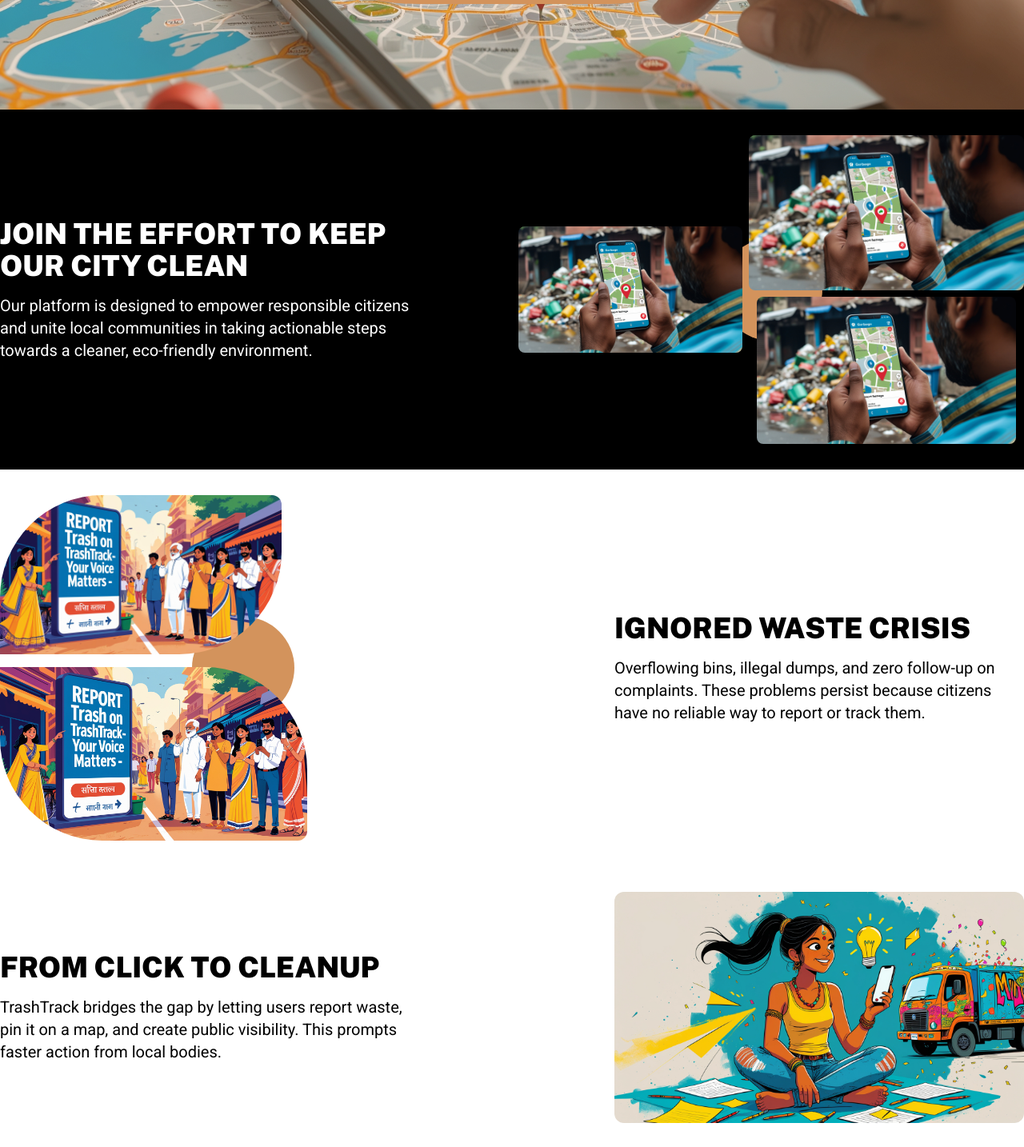
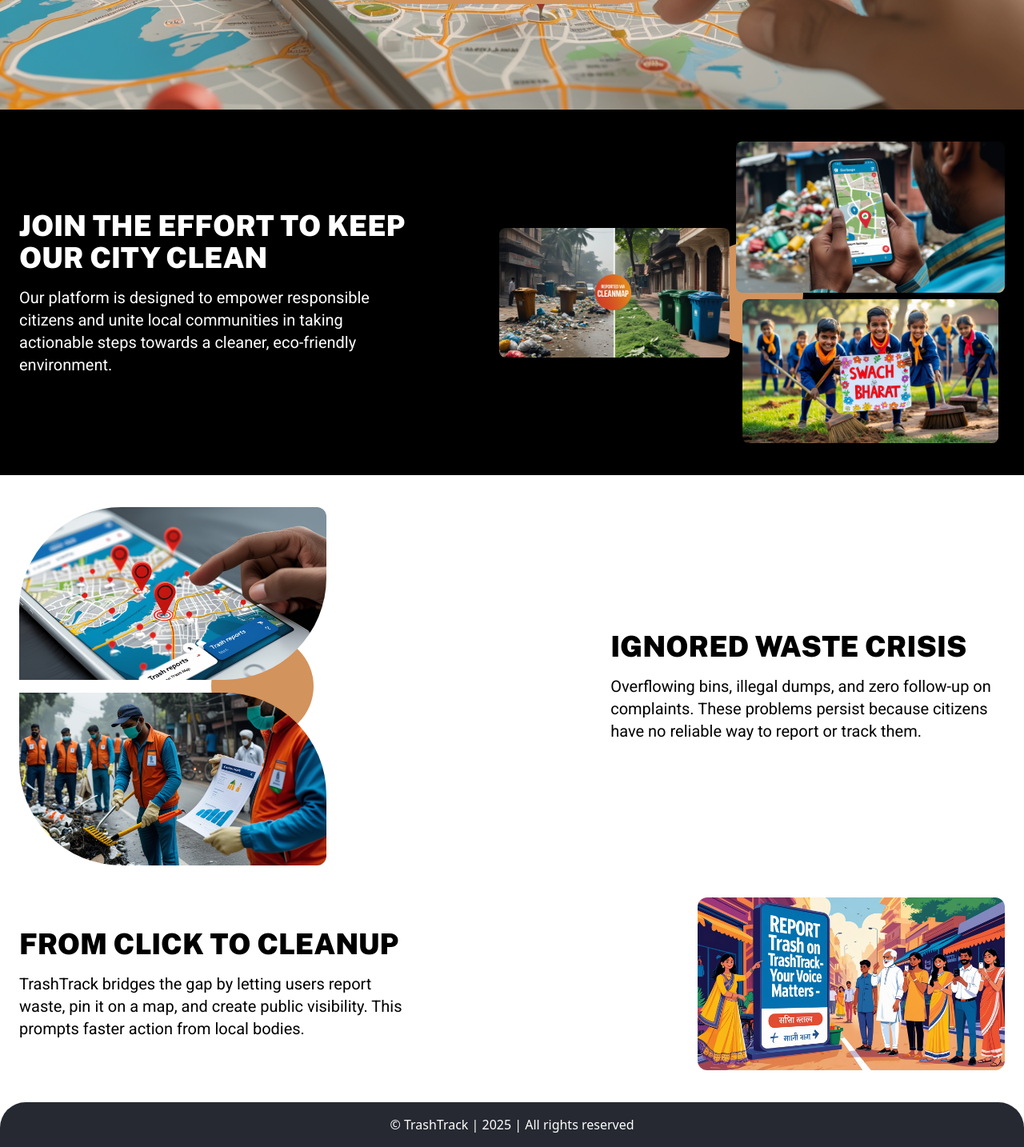
Before and after one commit to Hiren-Sarvaiya/TrashTrack46, a Next.js app: page /about in a window 1280 px wide. Shown: the part 360-1794 px from the top of the page at 80% size. Built offline with nearby package versions, Linux system fonts and the light colour scheme; no server answers.

Commit message:
about page completed

```diff
--- a/app/about/page.js
+++ b/app/about/page.js
@@ -5,6 +5,7 @@
 
 const About = () => {
   const { setIsPageLoaded } = useAppContext()
+
   useEffect(() => {
     const handleLoad = () => requestAnimationFrame(() => setIsPageLoaded(true))
 
@@ -17,64 +18,64 @@
 
   return (
     <main>
-      <section className="h-[50vh] w-full bg-[url('/assets/images/image11.jpg')] relative bg-cover bg-center flex justify-center items-center">
-        <div className="aboutHeadingContainer bg-[var(--primary-color)] w-fit px-8 py-12 rounded-[100px/30px] z-10">
-          <h1 className="text-4xl font-[1000] text-white selection:!bg-white/75 selection:!text-[var(--primary-color)]">ABOUT TRASHTRACK</h1>
+      <section className="h-[50vh] max-[52rem]:h-[32vh] max-sm:h-[25vh] w-full bg-[url('/assets/images/image11.jpg')] relative bg-cover bg-center flex justify-center items-center">
+        <div className="aboutHeadingContainer bg-[var(--primary-color)] w-fit px-8 py-12 max-[52rem]:px-6 max-[52rem]:py-10 max-sm:px-4 max-sm:py-8 max-[28rem]:px-3 max-[28rem]:py-7 rounded-[100px/30px] z-10">
+          <h1 className="text-4xl max-[52rem]:text-3xl max-sm:text-3xl max-[28rem]:text-2xl font-[1000] text-white selection:!bg-white/75 selection:!text-[var(--primary-color)]">ABOUT TRASHTRACK</h1>
         </div>
         <div className="darkOverlay absolute top-0 h-full w-full bg-[var(--primary-color)] opacity-25"></div>
       </section>
-      <section className="bg-black text-white py-8">
-        <div className="max-w-[1340px] mx-auto flex justify-between items-center">
-          <div className="title2Container w-2/5 selection:!bg-white/75 selection:!text-black">
-            <h1 className="text-4xl font-[1000] mb-4 font-[Public_sans]">JOIN THE EFFORT TO KEEP OUR CITY CLEAN</h1>
-            <p className="text-xl font-[Roboto]">Our platform is designed to empower responsible citizens and unite local communities in taking actionable steps towards a cleaner, eco-friendly environment.</p>
+      <section className="bg-black text-white px-6 py-10 max-[52rem]:px-4 max-[52rem]:py-8 max-[28rem]:py-6">
+        <div className="max-w-[1340px] mx-auto flex max-[72rem]:flex-col max-[72rem]:gap-6 justify-between items-center">
+          <div className="title2Container w-2/5 max-[72rem]:w-full selection:!bg-white/75 selection:!text-black">
+            <h1 className="text-4xl max-lg:text-3xl max-md:text-2xl max-[28rem]:text-xl font-[1000] mb-4 max-[72rem]:mb-2 font-[Public_sans]">JOIN THE EFFORT TO KEEP OUR CITY CLEAN</h1>
+            <p className="text-xl max-lg:text-base max-md:text-sm font-[Roboto]">Our platform is designed to empower responsible citizens and unite local communities in taking actionable steps towards a cleaner, eco-friendly environment.</p>
           </div>
-          <div className="imgContainer relative w-fit z-10">
-            <div className="flex items-center gap-2">
-              <div>
-                <Image className="rounded-lg" src="/assets/images/image3.jpg" alt="logo" height="280" width="280" />
+          <div className="imgContainer relative w-fit z-10 max-[30rem]:w-full">
+            <div className="flex max-[30rem]:flex-col items-center gap-2">
+              <div className="relative w-72 aspect-[16/9] max-lg:w-60 max-[52rem]:w-64 max-sm:w-56 max-[35rem]:w-52 max-[30rem]:w-11/12">
+                <Image className="rounded-lg" src="/assets/images/image2.jpg" alt="image" fill style={{ objectFit: "cover" }} />
               </div>
-              <div className="flex items-center flex-col gap-2">
-                <div>
-                  <Image className="rounded-lg" src="/assets/images/image3.jpg" alt="logo" height="344" width="344" />
+              <div className="flex max-[72rem]:flex-row max-[52rem]:flex-col max-[30rem]:w-full items-center flex-col gap-2">
+                <div className="relative w-[21rem] aspect-[16/9] max-lg:w-72 max-sm:w-60 max-[35rem]:w-56 max-[30rem]:w-11/12">
+                  <Image className="rounded-lg" src="/assets/images/image3.jpg" alt="image" fill style={{ objectFit: "cover" }} />
                 </div>
-                <div>
-                  <Image className="rounded-lg" src="/assets/images/image3.jpg" alt="logo" height="324" width="324" />
+                <div className="relative w-80 aspect-[16/9] max-[72rem]:w-72 max-lg:w-60 max-[52rem]:w-64 max-sm:w-56 max-[35rem]:w-52 max-[30rem]:w-11/12">
+                  <Image className="rounded-lg" src="/assets/images/image4.jpg" alt="image" fill style={{ objectFit: "cover" }} />
                 </div>
               </div>
             </div>
-            <div className="absolute top-1/2 left-1/2 -translate-1/2 -z-10 rounded-full h-32 w-32 bg-[var(--primary-color)]"></div>
+            <div className="absolute top-1/2 left-1/2 -translate-1/2 -z-10 max-[72rem]:hidden max-[52rem]:block max-[30rem]:hidden w-32 aspect-square max-[52rem]:w-28 max-[35rem]:w-24 rounded-full bg-[var(--primary-color)]"></div>
           </div>
         </div>
       </section>
-      <section className="py-8">
-        <div className="max-w-[1340px] mx-auto flex justify-between items-center">
-          <div className="imgContainer2 relative w-fit z-10">
-            <div className="flex flex-col gap-4">
-              <div>
-                <Image className="rounded-ss-[8rem] rounded-se-xl rounded-ee-[8rem]" src="/assets/images/image7.jpg" alt="logo" height="352" width="352" />
+      <section className="px-6 py-10 max-[52rem]:px-4 max-[52rem]:py-8 max-[28rem]:py-6">
+        <div className="max-w-[1340px] w-full mx-auto flex max-[30rem]:flex-col-reverse gap-2 justify-between items-center">
+          <div className="imgContainer2 relative w-fit z-10 max-[30rem]:w-11/12">
+            <div className="flex flex-col gap-4 max-[30rem]:items-center">
+              <div className="relative w-96 aspect-[16/9] max-lg:w-80 max-md:w-72 max-sm:w-64 max-[35rem]:w-52 max-[30rem]:w-11/12">
+                <Image className="rounded-ss-[8rem] rounded-se-xl rounded-ee-[8rem] max-lg:rounded-ss-[6rem] max-lg:rounded-ee-[6rem] max-md:rounded-ss-[6rem] max-md:rounded-ee-[6rem] max-sm:rounded-ss-[4rem] max-sm:rounded-ee-[4rem]" src="/assets/images/image5.jpg" alt="image" fill style={{ objectFit: "cover" }} />
               </div>
-              <div>
-                <Image className="rounded-es-[8rem] rounded-ee-xl rounded-se-[8rem]" src="/assets/images/image7.jpg" alt="logo" height="384" width="384" />
+              <div className="relative w-96 aspect-[16/9] max-lg:w-80 max-md:w-72 max-sm:w-64 max-[35rem]:w-52 max-[30rem]:w-11/12">
+                <Image className="rounded-es-[8rem] rounded-ee-xl rounded-se-[8rem] max-lg:rounded-es-[6rem] max-lg:rounded-se-[6rem] max-md:rounded-es-[6rem] max-md:rounded-se-[6rem] max-sm:rounded-es-[4rem] max-sm:rounded-se-[4rem]" src="/assets/images/image6.jpg" alt="image" fill style={{ objectFit: "cover" }} />
               </div>
             </div>
-            <div className="absolute top-1/2 -translate-y-1/2 right-4 -z-10 rounded-full h-32 w-32 bg-[var(--primary-color)]"></div>
+            <div className="absolute top-1/2 -translate-y-1/2 right-4 -z-10 w-32 aspect-square max-lg:w-28 max-md:w-24 max-sm:w-20 max-[30rem]:w-1/4 rounded-full bg-[var(--primary-color)]"></div>
           </div>
-          <div className="title3Container w-2/5">
-            <h1 className="text-4xl font-[1000] mb-4 font-[Public_sans]">IGNORED WASTE CRISIS</h1>
-            <p className="text-xl font-[Roboto]">Overflowing bins, illegal dumps, and zero follow-up on complaints. These problems persist because citizens have no reliable way to report or track them.</p>
+          <div className="title3Container w-2/5 max-xl:w-1/2 max-[30rem]:w-full">
+            <h1 className="text-4xl max-lg:text-3xl max-md:text-2xl max-[28rem]:text-xl font-[1000] mb-4 max-[72rem]:mb-2 font-[Public_sans]">IGNORED WASTE CRISIS</h1>
+            <p className="text-xl max-lg:text-base max-md:text-sm font-[Roboto]">Overflowing bins, illegal dumps, and zero follow-up on complaints. These problems persist because citizens have no reliable way to report or track them.</p>
           </div>
         </div>
       </section>
-      <section className="py-8">
-        <div className="max-w-[1340px] mx-auto flex justify-between items-center">
-          <div className="title4Container w-2/5">
-            <h1 className="text-4xl font-[1000] mb-4 font-[Public_sans]">FROM CLICK TO CLEANUP</h1>
-            <p className="text-xl font-[Roboto]">TrashTrack bridges the gap by letting users report waste, pin it on a map, and create public visibility. This prompts faster action from local bodies.</p>
+      <section className="px-6 pb-10 max-[52rem]:px-4 max-[52rem]:pt-0 max-[52rem]:pb-8 max-[28rem]:pt-2 max-[28rem]:pb-6">
+        <div className="max-w-[1340px] mx-auto flex max-[30rem]:flex-col gap-2 justify-between items-center">
+          <div className="title4Container w-2/5 max-xl:w-1/2 max-[30rem]:w-full">
+            <h1 className="text-4xl max-lg:text-3xl max-md:text-2xl max-[28rem]:text-xl font-[1000] mb-4 max-[72rem]:mb-2 font-[Public_sans]">FROM CLICK TO CLEANUP</h1>
+            <p className="text-xl max-lg:text-base max-md:text-sm font-[Roboto]">TrashTrack bridges the gap by letting users report waste, pin it on a map, and create public visibility. This prompts faster action from local bodies.</p>
           </div>
-          <div className="imgContainer3">
-            <div>
-              <Image className="rounded-xl" src="/assets/images/image9.jpg" alt="logo" height="512" width="512" />
+          <div className="imgContainer3 max-[30rem]:w-full">
+            <div className="relative w-96 aspect-[16/9] max-lg:w-80 max-md:w-72 max-sm:w-64 max-[30rem]:w-11/12 max-[30rem]:mx-auto">
+              <Image className="rounded-xl" src="/assets/images/image7.jpg" alt="image" fill style={{ objectFit: "cover" }} />
             </div>
           </div>
         </div>
--- a/components/ClientWrapper.js
+++ b/components/ClientWrapper.js
@@ -1,13 +1,35 @@
 "use client"
 import { useAppContext } from "@/context/AppContext"
 import PageLoader from "./loaders/pageLoader/PageLoader"
+import { useEffect } from "react"
 
 export default function ClientWrapper({ children }) {
   const { isPageLoaded } = useAppContext()
 
+  useEffect(() => {
+    if (isPageLoaded) {
+      const html = document.documentElement
+      const body = document.body
+      html.style.overflow = ""
+      body.style.overflow = ""
+      html.style.height = ""
+      body.style.height = ""
+    }
+  }, [isPageLoaded])
+
   return (
     <>
-      <div className={`fixed top-0 left-0 w-dvw h-dvh flex justify-center items-center transition-all ${isPageLoaded ? "-z-20 bg-transparent" : "z-[999] bg-white"}`}>
+      {!isPageLoaded && (
+        <style>
+          {`
+            html, body {
+              overflow: hidden;
+              height: 100%;
+            }
+          `}
+        </style>
+      )}
+      <div className={`fixed top-0 left-0 h-dvh w-dvw flex justify-center items-center transition-all ${isPageLoaded ? "-z-20 bg-transparent" : "z-[999] bg-white"}`}>
         <div className={`pageLoaderContainer ${isPageLoaded ? "scale-0" : "scale-200"} transition-all`}>
           <PageLoader />
         </div>
```
Also changed, not shown: app/page.js (+4 -4 lines).
